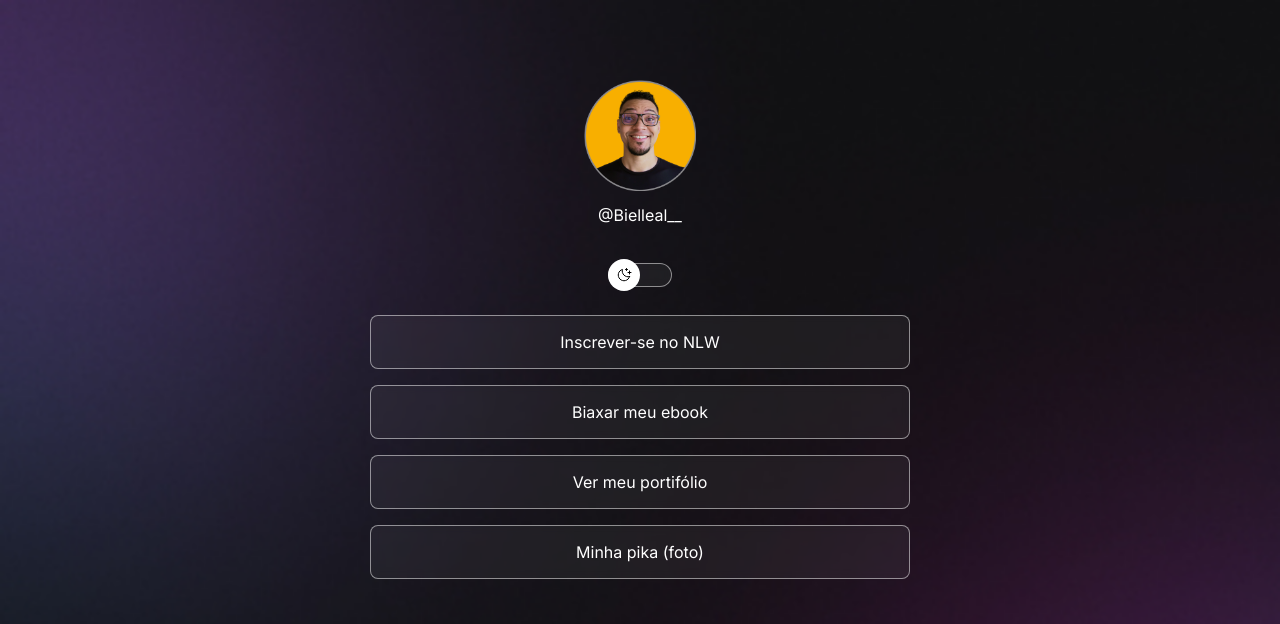
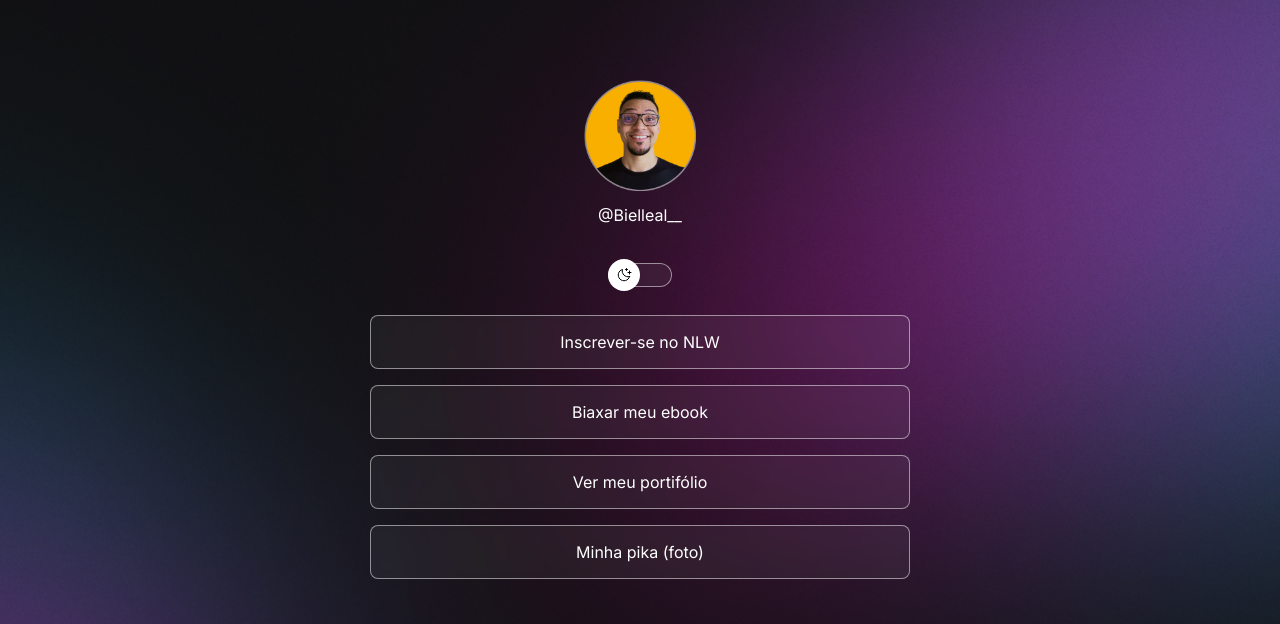
Before and after one commit to Gabrie-Leal/projetorockeatseat, a plain HTML site: page algo.HTML in a window 1280 px wide. Shown: the top 624 px of the page. Drawn offline with nearby package versions, Linux system fonts and the light colour scheme.

Commit message:
dimensionamento da tela

```diff
--- a/astyle.CSS
+++ b/astyle.CSS
@@ -12,6 +12,7 @@ body{
     */
 
     background: var(--bg-url) no-repeat top center/cover;
+    height: 100vh;
 }
 body *{
     font-family: 'Inter', sans-serif;
@@ -150,3 +151,14 @@ footer{
     padding: 24px 0;
     gap:4px;
 }
+
+/*Midia queries, faz o dimensionamento da tela*/
+
+@media (min-width:700px){
+    :root{
+        --bg-url: url(bg-desktop.jpg);
+    }
+    .light{
+        --bg-url: url(bg-desktop-light.jpg);
+    }
+}
```
